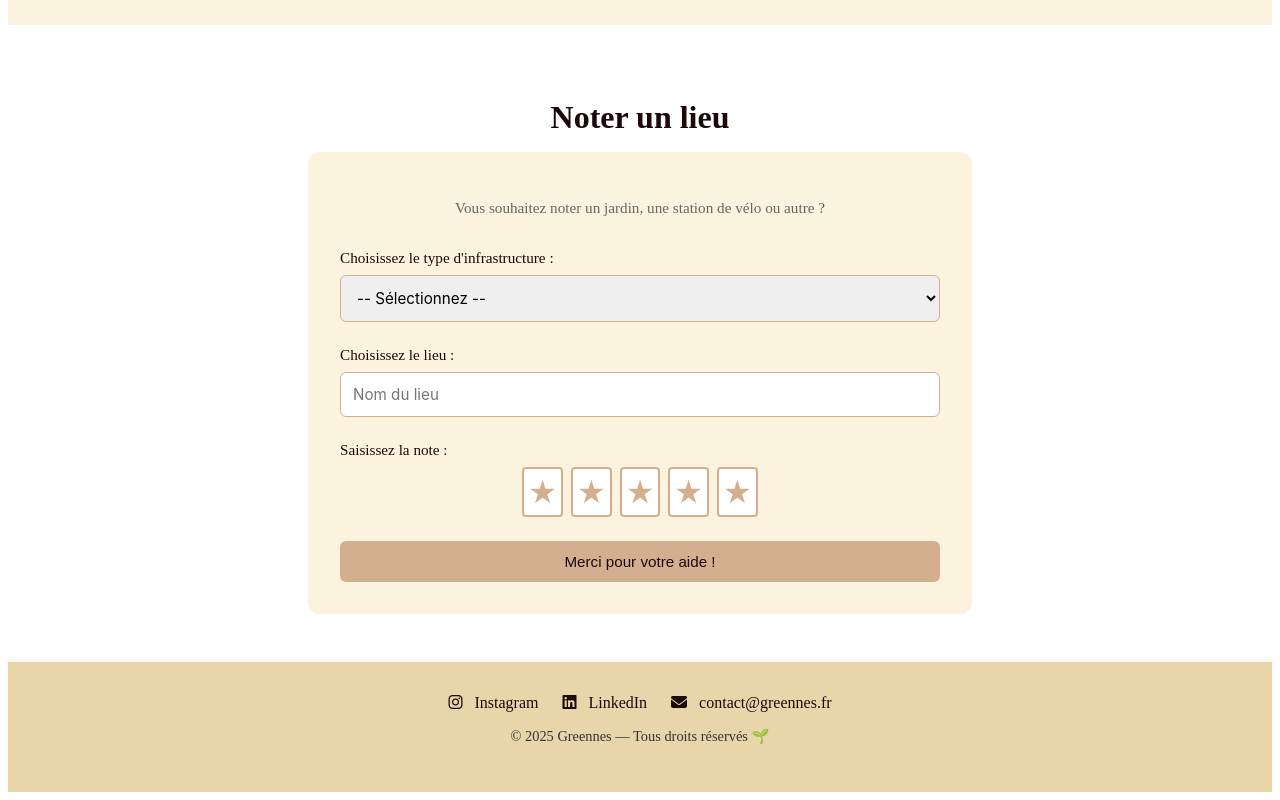
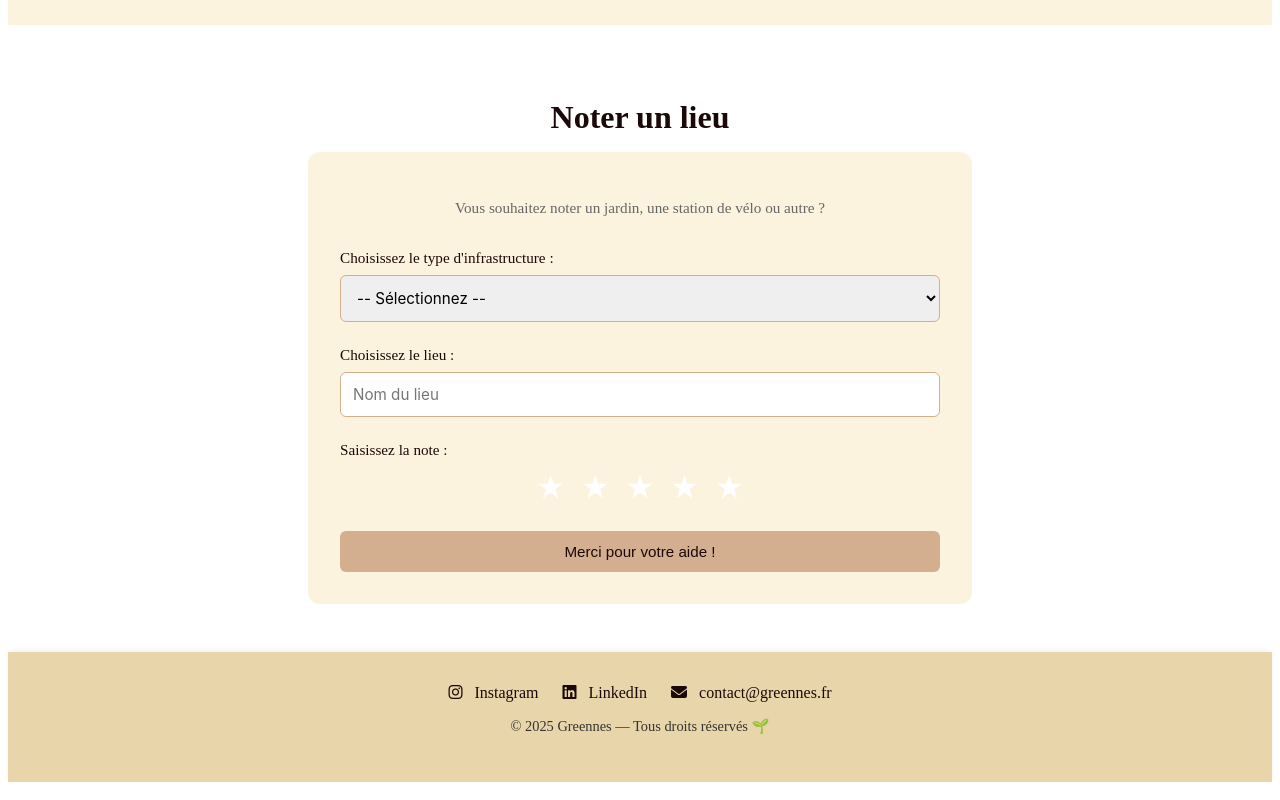
Before and after one commit to Ashvvings/greennes, a Vue app in the folder greennes/: page / in a window 1280 px wide. Shown: the part 718-1518 px from the top of the page. Built offline with nearby package versions, Linux system fonts and the light colour scheme; no server answers.

Commit message:
Fix stars display

```diff
--- a/greennes/src/components/RatingForm.vue
+++ b/greennes/src/components/RatingForm.vue
@@ -17,7 +17,6 @@
             </select>
           </div>
 
-
           <div class="form-group">
             <label for="location">Choisissez le lieu :</label>
             <input id="location" v-model="form.location" type="text" placeholder="Nom du lieu" class="form-input" />
@@ -27,7 +26,8 @@
             <label for="rating">Saisissez la note :</label>
             <div class="rating-stars">
               <button v-for="star in 5" :key="star" type="button" @click="form.rating = star"
-                :class="['star', { filled: star <= form.rating }]">
+                @mouseover="hoverRating = star" @mouseleave="hoverRating = 0"
+                :class="['star', { filled: star <= (hoverRating || form.rating) }]">
                 ★
               </button>
             </div>
@@ -41,18 +41,29 @@
 </template>
 
 <script setup lang="ts">
-import { ref } from 'vue'
+import { reactive, ref } from 'vue'
 
-const form = ref({
+interface FormData {
+  infrastructureType: string
+  location: string
+  rating: number
+}
+
+const form = reactive<FormData>({
   infrastructureType: '',
   location: '',
   rating: 0
 })
 
+const hoverRating = ref(0)
+
 const submitRating = () => {
-  console.log('Rating submitted:', form.value)
+  console.log('Rating submitted:', form)
   alert('Merci pour votre avis !')
-  form.value = { infrastructureType: '', location: '', rating: 0 }
+  form.infrastructureType = ''
+  form.location = ''
+  form.rating = 0
+  hoverRating.value = 0
 }
 </script>
 
@@ -126,31 +137,21 @@ const submitRating = () => {
 
 .rating-stars {
   display: flex;
-  gap: 0.5rem;
+  gap: 0.25rem;
   justify-content: center;
 }
 
 .star {
-  background: white;
-  border: 2px solid #D4AF8F;
+  background: none;
+  border: none;
   font-size: 2rem;
   cursor: pointer;
-  color: #D4AF8F;
-  transition: all 0.2s;
-  padding: 0.25rem;
-  border-radius: 4px;
+  color: white;
+  transition: color 0.2s;
 }
 
 .star.filled {
-  background-color: #FFC107;
-  color: white;
-  border-color: #FFC107;
-}
-
-.star:hover {
-  background-color: #FFC107;
-  color: white;
-  border-color: #FFC107;
+  color: #FFC107;
 }
 
 .submit-btn {
@@ -169,7 +170,6 @@ const submitRating = () => {
   background-color: #C9A17A;
 }
 
-/* Responsive design for tablets and mobile */
 @media (max-width: 768px) {
   .rating-section h2 {
     font-size: 1.5rem;
```
